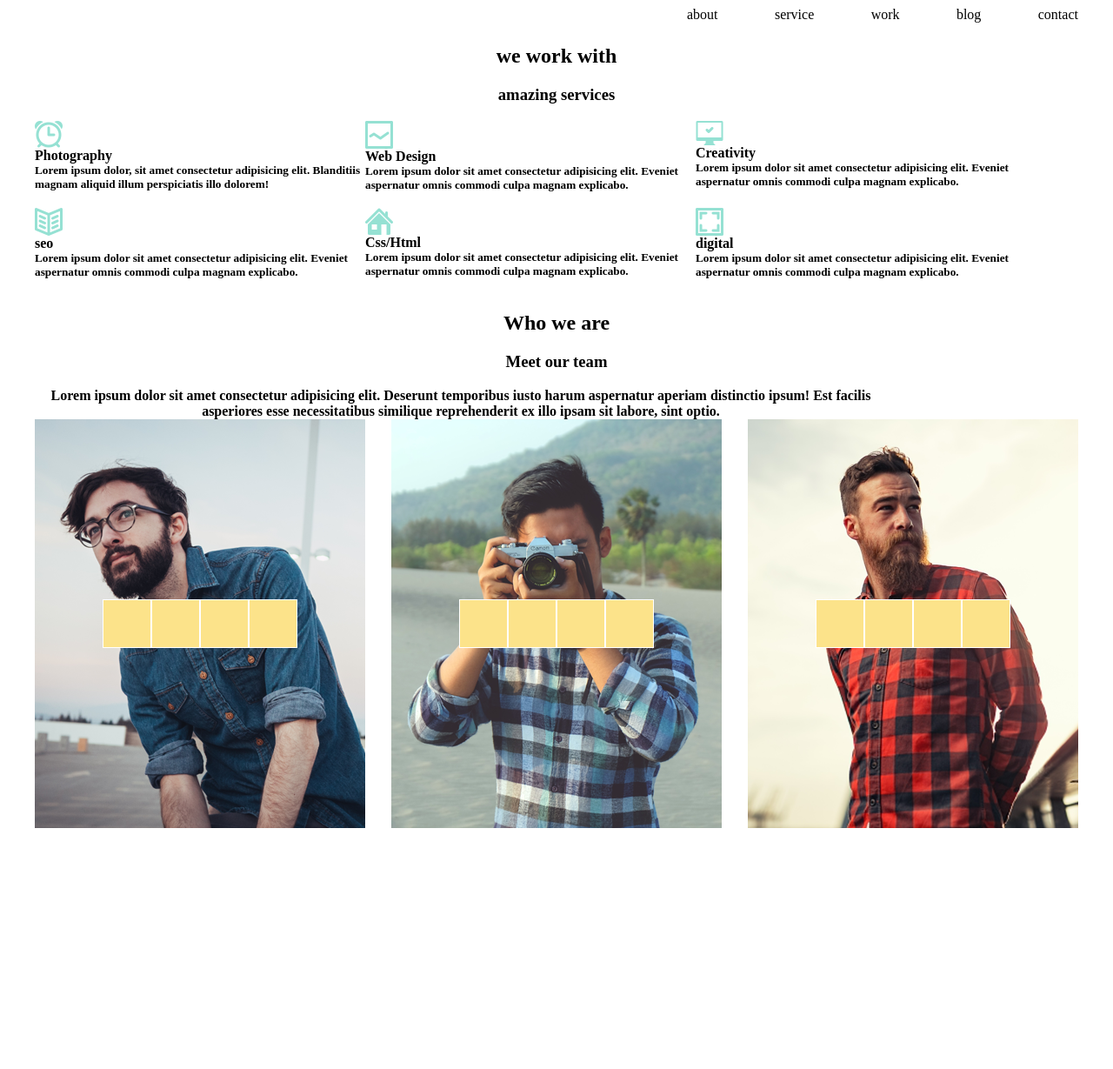
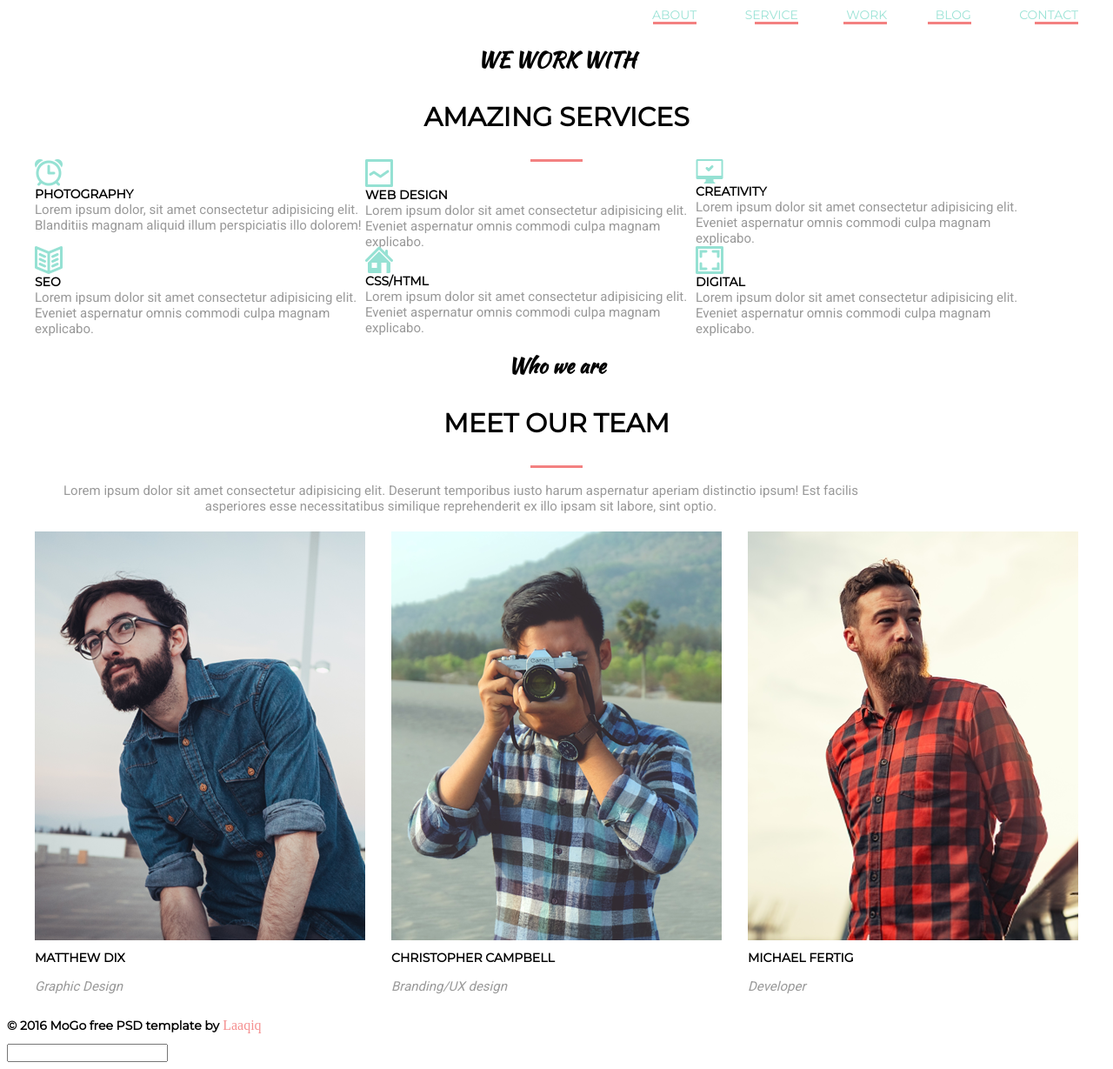
Before and after one commit to ViktorSpivak/homework-06, a plain HTML site: page index.html in a window 1280 px wide. Shown: the whole page at 87% size. Before the commit the page ends 976 px from the top, so only its background shows below. Drawn offline with Linux system fonts and the light colour scheme.

Commit message:
second version

```diff
--- a/index.html
+++ b/index.html
@@ -5,6 +5,7 @@
     <meta charset="UTF-8">
     <meta name="viewport" content="width=device-width, initial-scale=1.0">
     <meta http-equiv="X-UA-Compatible" content="ie=edge">
+    <link href="https://fonts.googleapis.com/css?family=Kaushan+Script|Montserrat|Roboto&display=swap" rel="stylesheet">
     <link rel="stylesheet" href="style.css">
     <title>homework-06</title>
 </head>
@@ -14,49 +15,55 @@
         <nav class="menu-box">
             <a href="images/logo.png" class="logo"></a>
             <ul class="menu-points">
-                <li><a href="#"></a>about</li>
-                <li><a href="#"></a>service</li>
-                <li><a href="#"></a>work</li>
-                <li><a href="#"></a>blog</li>
-                <li><a href="#"></a>contact</li>
+                <li><a href="#">about</a></li>
+                <li><a href="#">service</a></li>
+                <li><a href="#">work</a></li>
+                <li><a href="#">blog</a></li>
+                <li><a href="#">contact</a></li>
             </ul>
         </nav>
     </header>
     <section class="container">
         <div class="topic1">
-            <h2>we work with</h2>
+            <h2>We work with</h2>
             <h3>amazing services</h3>
         </div>
         <div class="services">
             <div class="services-element">
                 <img src="images/servis-icon1.png" alt="">
                 <h4>Photography</h4>
-                <h5>Lorem ipsum dolor, sit amet consectetur adipisicing elit. Blanditiis magnam aliquid illum perspiciatis illo dolorem!</h5>
+                <h5>Lorem ipsum dolor, sit amet consectetur adipisicing elit. Blanditiis magnam aliquid illum
+                    perspiciatis illo dolorem!</h5>
             </div>
             <div class="services-element">
                 <img src="images/servis-icon2.png" alt="">
                 <h4>Web Design</h4>
-                <h5>Lorem ipsum dolor sit amet consectetur adipisicing elit. Eveniet aspernatur omnis commodi culpa magnam explicabo.</h5>
+                <h5>Lorem ipsum dolor sit amet consectetur adipisicing elit. Eveniet aspernatur omnis commodi culpa
+                    magnam explicabo.</h5>
             </div>
             <div class="services-element">
                 <img src="images/servis-icon3.png" alt="">
                 <h4>Creativity</h4>
-                <h5>Lorem ipsum dolor sit amet consectetur adipisicing elit. Eveniet aspernatur omnis commodi culpa magnam explicabo.</h5>
+                <h5>Lorem ipsum dolor sit amet consectetur adipisicing elit. Eveniet aspernatur omnis commodi culpa
+                    magnam explicabo.</h5>
             </div>
             <div class="services-element">
                 <img src="images/servis-icon4.png" alt="">
                 <h4>seo</h4>
-                <h5>Lorem ipsum dolor sit amet consectetur adipisicing elit. Eveniet aspernatur omnis commodi culpa magnam explicabo.</h5>
+                <h5>Lorem ipsum dolor sit amet consectetur adipisicing elit. Eveniet aspernatur omnis commodi culpa
+                    magnam explicabo.</h5>
             </div>
             <div class="services-element">
                 <img src="images/servis-icon5.png" alt="">
                 <h4>Css/Html</h4>
-                <h5>Lorem ipsum dolor sit amet consectetur adipisicing elit. Eveniet aspernatur omnis commodi culpa magnam explicabo.</h5>
+                <h5>Lorem ipsum dolor sit amet consectetur adipisicing elit. Eveniet aspernatur omnis commodi culpa
+                    magnam explicabo.</h5>
             </div>
             <div class="services-element">
                 <img src="images/servis-icon6.png" alt="">
                 <h4>digital</h4>
-                <h5>Lorem ipsum dolor sit amet consectetur adipisicing elit. Eveniet aspernatur omnis commodi culpa magnam explicabo.</h5>
+                <h5>Lorem ipsum dolor sit amet consectetur adipisicing elit. Eveniet aspernatur omnis commodi culpa
+                    magnam explicabo.</h5>
             </div>
         </div>
     </section>
@@ -64,8 +71,11 @@
         <div class="topic2">
             <h2>Who we are</h2>
             <h3>Meet our team</h3>
-            <h4>Lorem ipsum dolor sit amet consectetur adipisicing elit. Deserunt temporibus iusto harum aspernatur aperiam distinctio ipsum! Est facilis asperiores esse necessitatibus similique reprehenderit ex illo ipsam sit labore, sint optio.</h4>
-        </div></section>
+            <h4>Lorem ipsum dolor sit amet consectetur adipisicing elit. Deserunt temporibus iusto harum aspernatur
+                aperiam distinctio ipsum! Est facilis asperiores esse necessitatibus similique reprehenderit ex illo
+                ipsam sit labore, sint optio.</h4>
+        </div>
+    </section>
     <section class="container">
         <div class="back">
             <div class="back-layout"></div>
@@ -74,7 +84,8 @@
         </div>
         <div class="team">
             <figure class="team-list">
-
+                <div class="team-list-move">
+                    <div class="team-list-mask"></div>
                     <ul class="team-list-icon">
                         <li><a href="#" class="team-list-icon1 team-list-icon-decor"></a></li>
                         <li><a href="#" class="team-list-icon2 team-list-icon-decor"></a></li>
@@ -82,12 +93,15 @@
                         <li><a href="#" class="team-list-icon4 team-list-icon-decor"></a></li>
                     </ul>
                     <img src="images/matthew.png" alt="">
-                <figcaption>
-                    <h2></h2>
-                    <h3></h3>
+                </div>
+                <figcaption class="team-list-name">
+                    <h2>Matthew Dix</h2>
+                    <h3>Graphic Design</h3>
                 </figcaption>
             </figure>
             <figure class="team-list">
+                <div class="team-list-move">
+                    <div class="team-list-mask"></div>
                     <ul class="team-list-icon">
                         <li><a href="#" class="team-list-icon1"></a></li>
                         <li><a href="#" class="team-list-icon2"></a></li>
@@ -95,13 +109,15 @@
                         <li><a href="#" class="team-list-icon4"></a></li>
                     </ul>
                     <img src="images/christopher.png" alt="">
-
-                <figcaption>
-<h2></h2>
-<h3></h3>
+                </div>
+                <figcaption class="team-list-name">
+                    <h2>Christopher Campbell</h2>
+                    <h3>Branding/UX design</h3>
                 </figcaption>
             </figure>
             <figure class="team-list">
+                <div class="team-list-move">
+                    <div class="team-list-mask"></div>
                     <ul class="team-list-icon">
                         <li><a href="#" class="team-list-icon1"></a></li>
                         <li><a href="#" class="team-list-icon2"></a></li>
@@ -109,16 +125,23 @@
                         <li><a href="#" class="team-list-icon4"></a></li>
                     </ul>
                     <img src="images/michael.png" alt="">
-                <figcaption>
-                    <h2></h2>
-                    <h3></h3>
+                </div>
+                <figcaption class="team-list-name">
+                    <h2>Michael Fertig</h2>
+                    <h3>Developer</h3>
                 </figcaption>
             </figure>
         </div>
     </section>
 </body>
 <footer>
-    <h2 class="made-in"></h2>
-    <a href=""></a>
+    <div class="made-in">
+        <h2>© 2016 MoGo free PSD template by</h2>
+        <a href="">Laaqiq</a>
+        <form action="">
+            <input type="text">
+        </form>
+    </div>
 </footer>
+
 </html>
--- a/style.css
+++ b/style.css
@@ -9,33 +9,50 @@ img {display: block;}
 
 .logo {display: block; background-image: url(images/logo.png); width: 86px; height: 23px;}
 .menu-box {display:flex; justify-content: space-between; justify-content: baseline;}
-.menu-points li {}
-.menu-points {display: inline-flex; list-style: none; margin: 0; width: 490px;justify-content: space-between;}
+.menu-points {display: inline-flex; list-style: none;padding: 0; margin: 0; width: 490px;justify-content: space-between;}
+.menu-points li a {display: inline-block; text-decoration: none; font-family: 'Montserrat', sans-serif;font-size: 14px;text-transform: uppercase; color: #9ce3d6;}
+.menu-points li a::after{content: ""; position: absolute;transform: translate(-100%);top: 25px; width: 50px;height: 3px; background-color: #f38181;}
 
 .topic1 {display: block;}
-.topic1 h2{text-align: center;}
-.topic1 h3{text-align: center;}
+.topic1 h2{text-align: center;font-family: 'Kaushan Script', cursive; font-size: 24px;text-transform: uppercase;}
+.topic1 h3{text-align: center;font-family: 'Montserrat', sans-serif; font-size: 30px; text-transform: uppercase; font-weight: bold;}
+.topic1::after {content: "";position: absolute; border: none; width: 60px; height: 3px; background-color: #f38181; left: 50%; transform: translateX(-50%);}
 
 .services {display: inline-flex; flex-wrap: wrap;}
 .services-element {display: inline-block;width:380px; height: 100px;}
-.services-element h4 {margin: 0;}
-.services-element h5 {margin: 0;}
+.services-element h4 {margin: 0;font-family: 'Montserrat', sans-serif; font-size: 14px; color: #000000;text-transform: uppercase; }
+.services-element h5 {margin: 0;font-family: 'Roboto', sans-serif;font-size: 15px;font-weight: 400; color: #999999;}
 
-.topic2 {display: block;}
-.topic2 h2{text-align: center;}
-.topic2 h3{text-align: center;}
-.topic2 h4 {display: inline-block; width: 980px; text-align: center; margin: 0 auto;}
+.topic2 {display: inline-block; width: inherit;}
+.topic2 h2{text-align: center;font-family: 'Kaushan Script', cursive; font-size: 24px; color: #000000;}
+.topic2 h3{text-align: center;font-family: 'Montserrat', sans-serif; font-size: 30px; text-transform: uppercase; font-weight: bold; color: #000000;}
+.topic2 h4 {display: inline-block; width: 980px; text-align: center; font-family: 'Roboto', sans-serif;font-size: 15px; font-weight: 400; color: #999999;}
+.topic2::after {content: "";position: absolute; border: none; width: 60px;height: 3px; background-color: #f38181; left: 50%; transform: translateX(-50%);}
 
 .back {position: absolute; display: flex; justify-content:space-between; width: inherit;}
-.back-layout{ width: 380px;height: 470px;background-color: rgb(87, 35, 35);}
+.back-layout{ width: 380px;height: 470px;background-color: #95e1d3;}
+
 .team { display: inline-flex; justify-content: space-between; width: inherit;}
-.team-list{position: relative; display: block; margin: 0; width: 380px;height: 470px; }
-.team-list-icon {display: inline-block;position: absolute; top: 50%; left: 50%; transform: translate(-50%,-50%);  list-style: none;  width:224px; height:56px; margin: 0;padding: 0;font-size: 0; }
-.team-list-icon li{display: inline-flex; width: 56px; height: 56px;background-color: #fce38a; border: 1px; border-style: solid; border-color: white; }
-.team-list::after {}
-.team-list:hover  {transform: translate(-5%,-5%);opacity: 1;}
-:hover {}
+.team-list{position: relative; display: inline-block; margin: 0; width: 380px; }
+.team-list-icon {opacity: 0; display: inline-block;position: absolute; top: 50%; left: 50%; transform: translate(-50%,-50%);  list-style: none;  width:224px; height:56px; margin: 0;padding: 0;font-size: 0; }
+.team-list-icon li{display: inline-flex; width: 55px; height: 55px;background-color: #fce38a; margin-right: 1px;}
+.team-list-icon a {display: block;width: inherit; background-repeat: no-repeat;}
+.team-list-move:hover {transform: translate(-10px,-10px);}
+.team-list-move:hover>ul {opacity: 1;}
+.team-list-icon li:hover {background-color: #95e1d3;}
+.team-list-name h2{font-family: 'Montserrat', sans-serif; font-size: 14px; color: #000000;text-transform: uppercase;}
+.team-list-name h3{font-family: 'Roboto', sans-serif;font-size: 15px;font-weight: 300; font-style: italic; color: #999999;}
+
+.team-list-mask{position: absolute; width: 380px; height: 470px; background:linear-gradient(to top, #f1d887,#ef8a8a);opacity: 0;}
+.team-list-move:hover>.team-list-mask {opacity: 0.9;}
+.name-position {text-align: center;}
+
 .team-list-icon1{background-image: url(images/facebook.png);background-position: center;}
 .team-list-icon2{background-image: url(images/twitter.png);background-position: center;}
 .team-list-icon3{background-image: url(images/pinterest.png);background-position: center;}
 .team-list-icon4{background-image: url(images/instagram.png);background-position: center;}
+
+.made-in {display: inline-block;}
+.made-in::before {position: absolute; content: ''; width: inherit; height: 1px;color:#e5e5e5;}
+.made-in h2 {display: inline-block;font-family: 'Montserrat', sans-serif; font-size: 14px; color: #000000;}
+.made-in a {display: inline-block;text-decoration: none;color: #f59191;}
```
Lines whose indentation alone changed are shown as unchanged.
